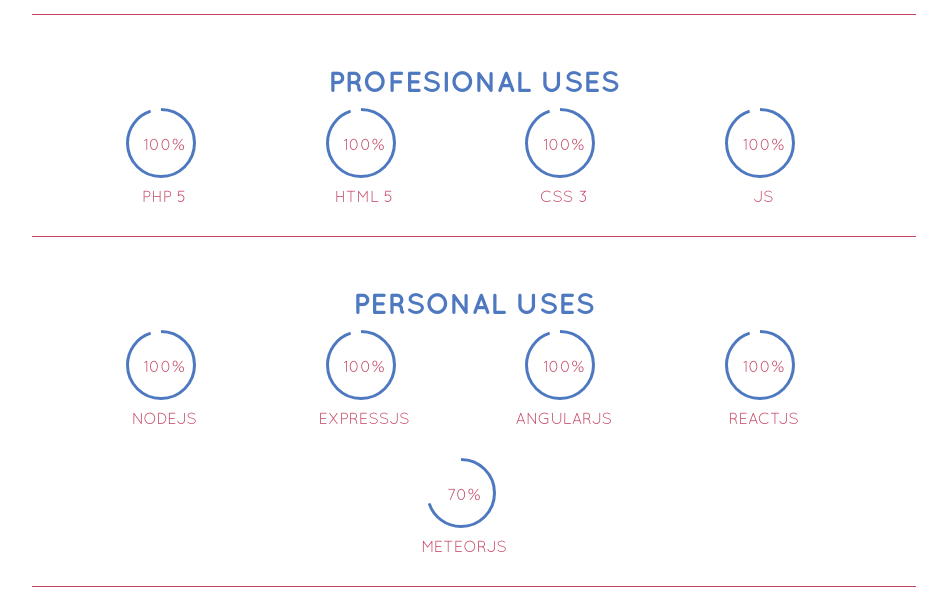
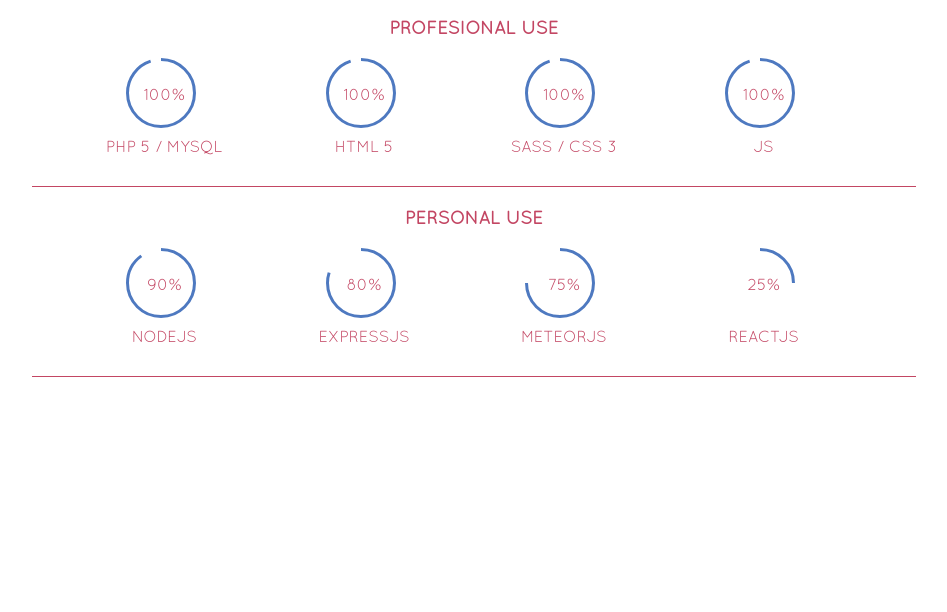
Before and after one commit to WillyPoteloin/Portfolio, a plain HTML site: page index.html in a window 1280 px wide. Shown: the part 220-832 px from the top of the page, without its empty margins (166-1113 px from the left). After the commit the page ends 800 px from the top, so only its background shows below. Drawn offline with Linux system fonts and the light colour scheme; no server answers; files whose address does not match are found by name.

Commit message:
update site

```diff
--- a/index.html
+++ b/index.html
@@ -24,50 +24,46 @@
 					<a href="https://twitter.com/WillyPoteloin" target="_blank" class="social_twitter ion-social-twitter" title="Suivez moi sur Twitter"></a>
 					<a href="doc/CV.pdf" target="_blank" class="social_cv ion-ios7-copy-outline" title="Consultez mon CV"></a>
 				</div>
-				<br>
+				<br><br>
 				<span class="special">Développeur Web</span> chez <span class="special"><a href="https://gladys.com" target="_blank">GladysCorp</a></span> startup dynamique de la région <span class="special">Nantaise</span>.
 				<br><br>
 		</div>
 		<div class="skills">
-			<h1>Profesional Uses</h1>
-			<div class="chart" data-percent="95" data-scale-color="#ffb400" title="Professionel">
+			<h1>Profesional Use</h1>
+			<div class="chart" data-percent="95" data-scale-color="#ffb400">
 				<span>100%</span>
-				<p>php 5</p>
+				<p>php 5 / MySQL</p>
 			</div>
-			<div class="chart" data-percent="95" data-scale-color="#ffb400" title="Professionel">
+			<div class="chart" data-percent="95" data-scale-color="#ffb400">
 				<span>100%</span>
 				<p>html 5</p>
 			</div>
-			<div class="chart" data-percent="95" data-scale-color="#ffb400" title="Professionel">
+			<div class="chart" data-percent="95" data-scale-color="#ffb400">
 				<span>100%</span>
-				<p>css 3</p>
+				<p>sass / css 3</p>
 			</div>
-			<div class="chart" data-percent="95" data-scale-color="#ffb400" title="Professionel">
+			<div class="chart" data-percent="95" data-scale-color="#ffb400">
 				<span>100%</span>
 				<p>js</p>
 			</div>
 		</div>
 		<div class="skills">
-			<h1>Personal Uses</h1>
-			<div class="chart" data-percent="95" data-scale-color="#ffb400" title="Professionel">
-				<span>100%</span>
+			<h1>Personal Use</h1>
+			<div class="chart" data-percent="90" data-scale-color="#c34663">
+				<span>90%</span>
 				<p>NodeJS</p>
 			</div>
-			<div class="chart" data-percent="95" data-scale-color="#ffb400" title="Professionel">
-				<span>100%</span>
+			<div class="chart" data-percent="80" data-scale-color="#ffb400">
+				<span>80%</span>
 				<p>ExpressJS</p>
 			</div>
-			<div class="chart" data-percent="95" data-scale-color="#ffb400" title="Professionel">
-				<span>100%</span>
-				<p>AngularJS</p>
+			<div class="chart" data-percent="75" data-scale-color="#ffb400">
+				<span>75%</span>
+				<p>MeteorJS</p>
 			</div>
-			<div class="chart" data-percent="95" data-scale-color="#ffb400" title="Professionel">
-				<span>100%</span>
+			<div class="chart" data-percent="25" data-scale-color="#ffb400">
+				<span>25%</span>
 				<p>ReactJS</p>
-			</div>
-			<div class="chart" data-percent="70" data-scale-color="#ffb400" title="Scolaire">
-				<span>70%</span>
-				<p>MeteorJS</p>
 			</div>
 		</div>
 		<div class="twitter">
--- a/scss/responsive.scss
+++ b/scss/responsive.scss
@@ -48,7 +48,7 @@
 
 	/* on diminue le padding-top des section */
 	.section {
-		padding-top: 5%;
+		padding-top: 2%;
 	}
 
 	.webRessources li {
@@ -65,7 +65,7 @@
 
 	/* on diminue le padding-top des section */
 	.section {
-		padding-top: 5%;
+		padding-top: 2%;
 		padding-right: 4%;
 		padding-left: 4%;
 	}
--- a/scss/style.scss
+++ b/scss/style.scss
@@ -13,19 +13,21 @@
 
 .section {
 	text-align: center;
-	padding-top: 5%;
+	padding-top: 2%;
 	padding-left: 15%;
 	padding-right: 15%;
 }
 
 .skills {
 	font-family: 'quicksandregular';
-	padding-top: 30px;
 	border-bottom: 1px solid #c34663;
 
 	h1 {
-		font-size: 16px;
+		font-family: 'quicksandregular';
+		font-size: 18px;
 		color: #c34663;
+		margin-top: 20px;
+		margin-bottom: 20px;
 	}
 
 	.chart {
@@ -143,7 +145,6 @@
 	vertical-align: middle;
 	font-size: 22px;
 	font-family: 'quicksandregular';
-	border-top: 1px solid #c34663;
 	border-bottom: 1px solid #c34663;
 	position: relative;
 	padding: 10px;
```
Also changed, not shown: css/responsive.css, css/style.css, 3 other files.
